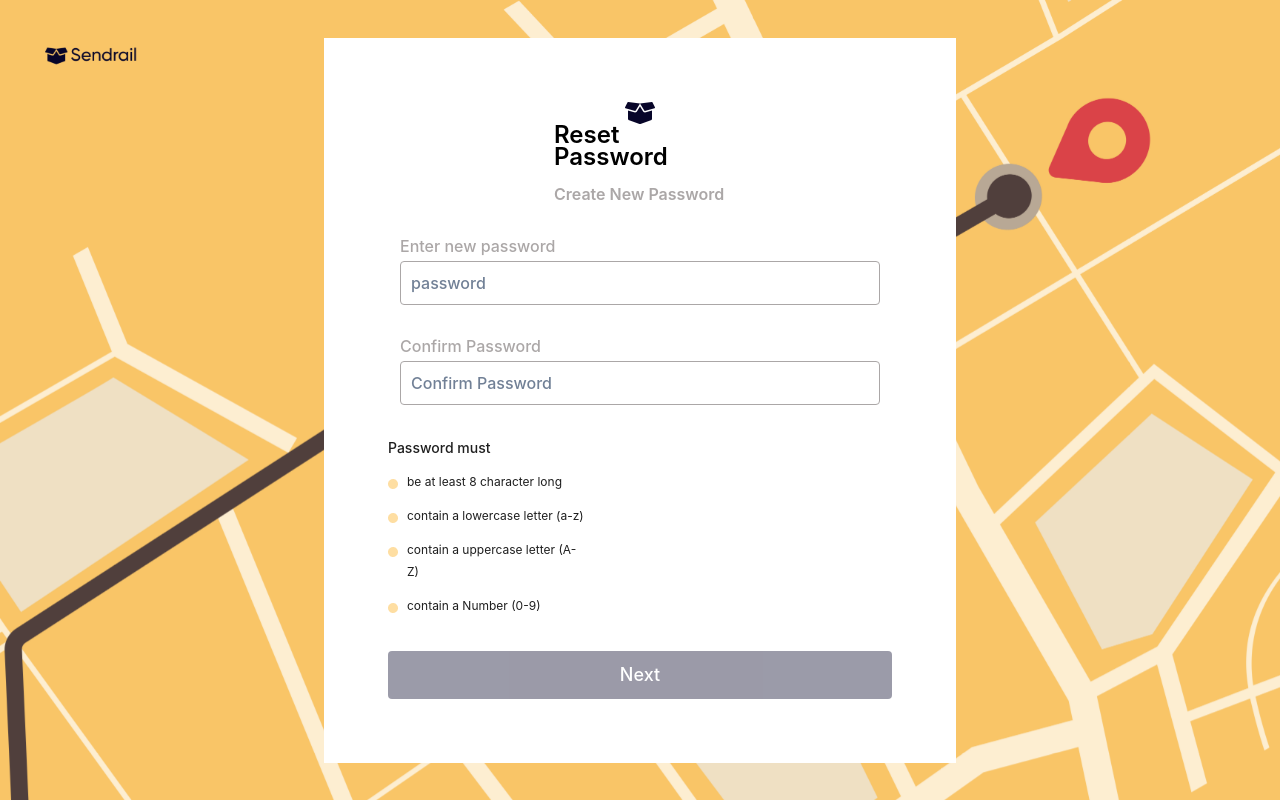
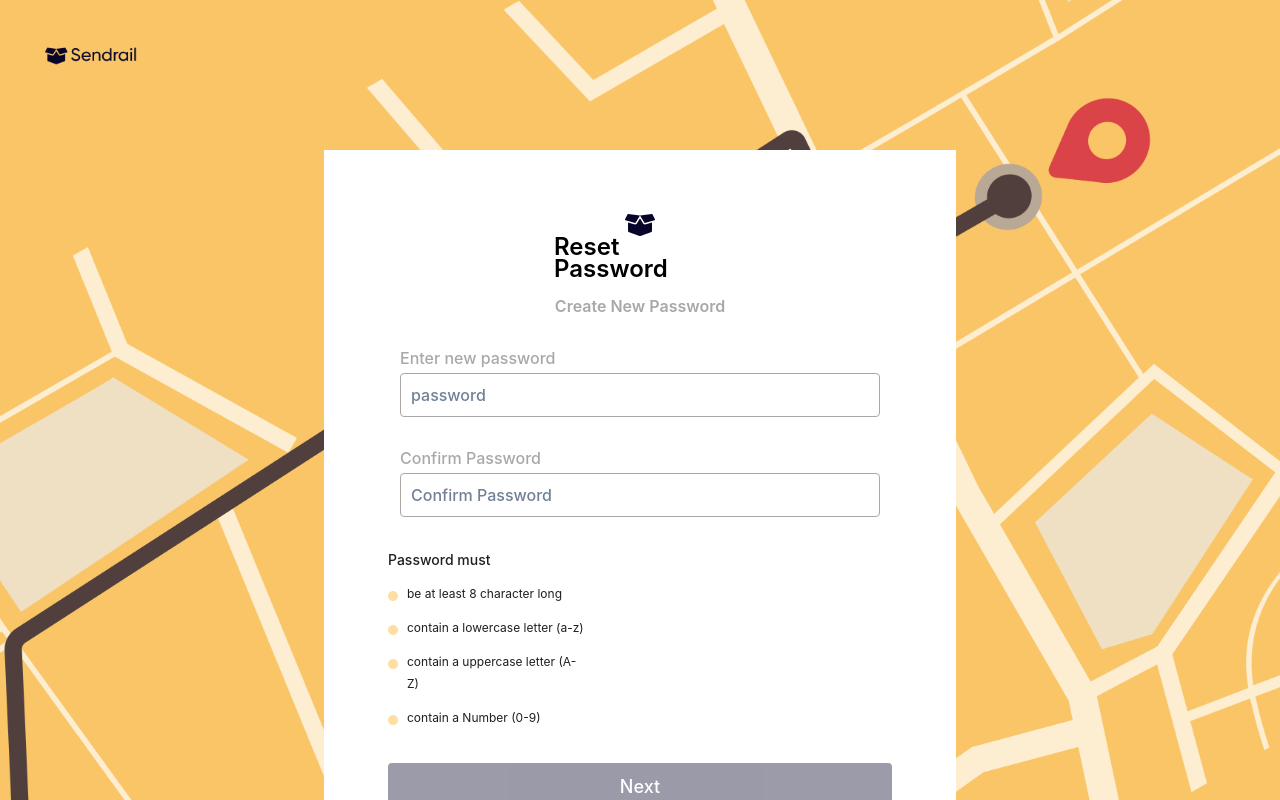
Before and after one commit to Tosin-Mayowa/sendrail, a React (Create React App) app: page /reset-password in a window 1280 px wide. Shown: the top 800 px of the page. Built offline with nearby package versions, Linux system fonts and the light colour scheme.

Commit message:
update reset password

```diff
--- a/src/Component/ProtectAuth.tsx
+++ b/src/Component/ProtectAuth.tsx
@@ -5,7 +5,7 @@ import { useAuth } from "../lib/hooks/useAuth";
 function ProtectAuth() {
     const { auth } = useAuth();
     const location = useLocation();
-    if (auth?.user) {
+    if (!auth?.user) {
         return <Outlet />
     }
     return <Navigate to="/login" state={{ from: location }} replace />
--- a/src/pages/ResetPass.tsx
+++ b/src/pages/ResetPass.tsx
@@ -35,7 +35,7 @@ function ResetPassword() {
       width="100%"
       alignItems="center"
       justifyContent="center"
-      height="100vh"
+      height="1024px"
       flexDir="column"
       className="BackG">
       <Box
@@ -58,7 +58,7 @@ function ResetPassword() {
             width="10.75rem"
             height="6.4375rem"
             alignSelf="center"
-            alignItems="center"
+            alignItems="flex-start"
             justifyContent="space-between">
             <Flex
               width="10.75rem"
@@ -77,7 +77,7 @@ function ResetPassword() {
               </Text>
             </Flex>
             <Flex width="10.75rem" flexDir="column" alignSelf="center" flexShrink="0">
-              <Text fontWeight="600" fontSize="16px" lineHeight="22px" color="primary.400">
+              <Text fontWeight="600" fontSize="16px" textAlign="center" lineHeight="22px" color="primary.400">
                 Create New Password
               </Text>
             </Flex>
```
